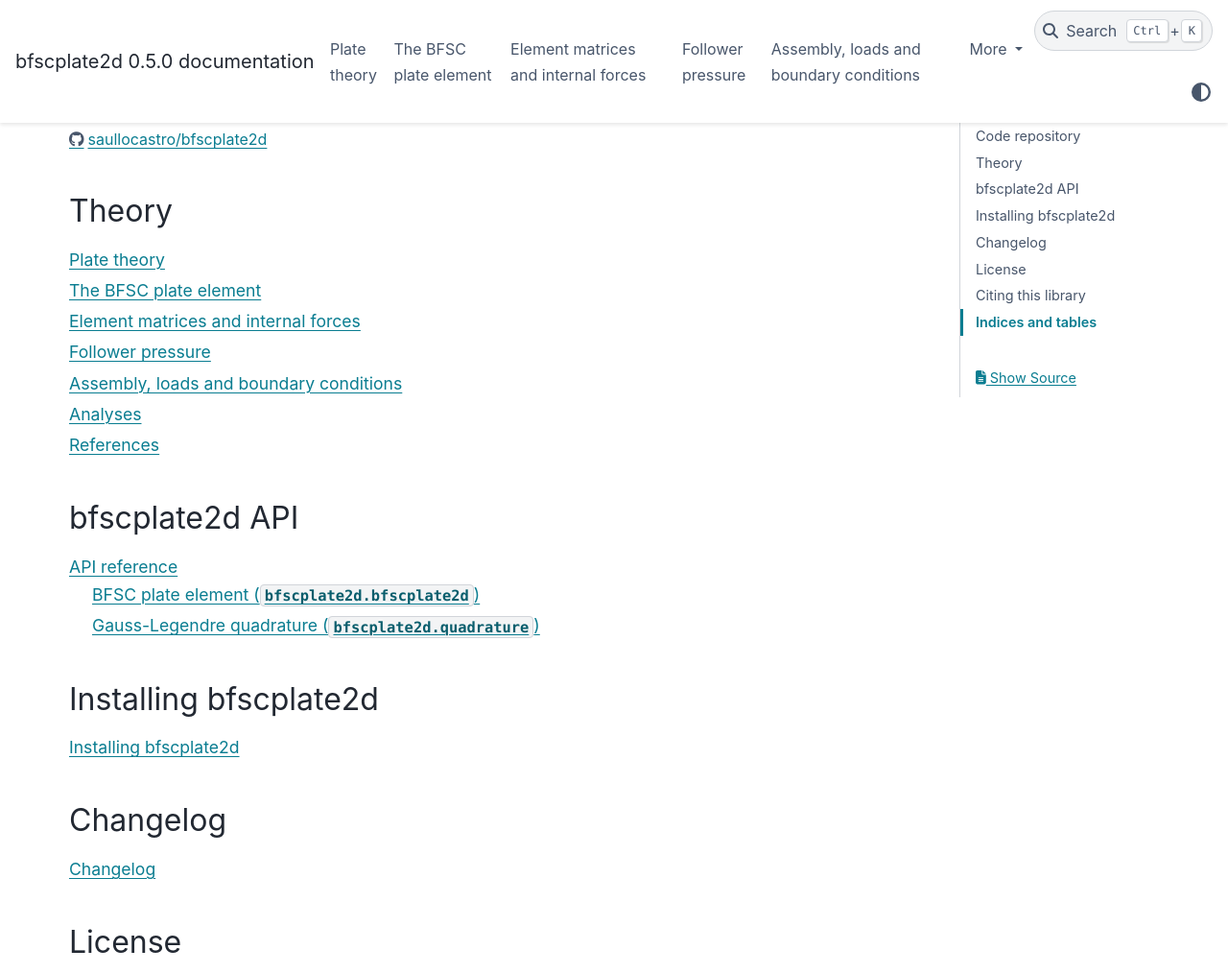
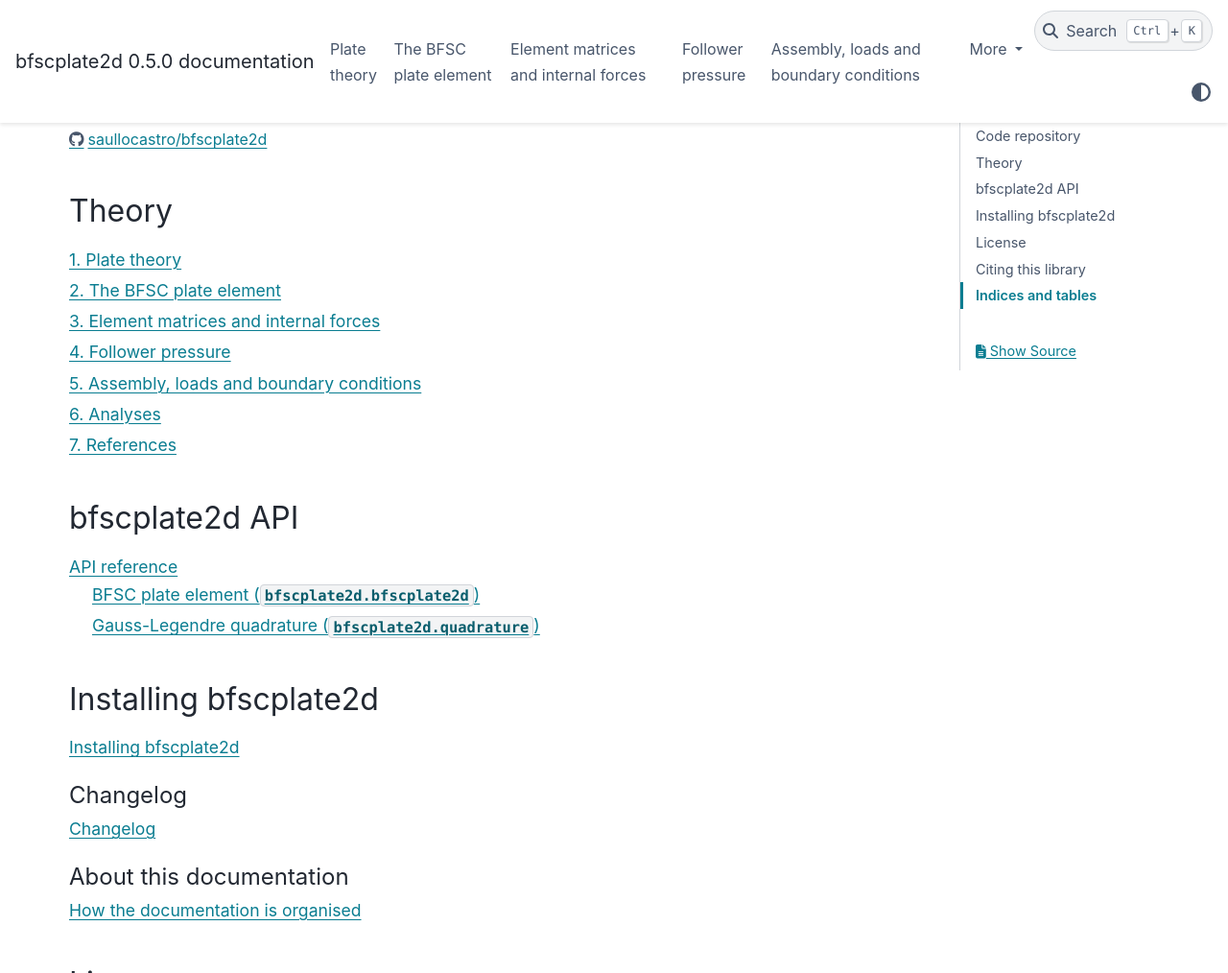
Before and after one commit to saullocastro/bfscplate2d, a Sphinx documentation site: the page built from doc/source/index.rst, in a window 1280 px wide and 1400 px high, scrolled down 574 px, cut to the strip 0-1014 px from the top of the window. Shown: the whole strip at 96% size. Built offline with Sphinx 7.4.7 and the PyData theme 0.15.4, drawn with Linux system fonts in a browser that asks for light colours; pages that are not in the unit, such as notebooks, are missing from menus; the version number is read from the project's files by our own code.

Commit message:
DOC: equations numbered per chapter of a numbered theory toctree; captioned changelog toctree; page on the documentation levels
conf.py: numfig, math_numfig, numfig_secnum_depth = 1, math_eqref_format '({number})' (answer 36). index.rst: the theory toctree is :numbered:, the changelog is in a toctree with :caption: Changelog (answer 27), documentation_levels.rst in a toctree of its own (answer 26).

````diff
--- a/doc/source/conf.py
+++ b/doc/source/conf.py
@@ -56,6 +56,13 @@
 
 default_role = 'math'
 
+# equations numbered per chapter of the numbered theory toctree, e.g. (3.2),
+# and referred to as Eq. (3.2) with ``Eq. :eq:`label```
+numfig = True
+math_numfig = True
+numfig_secnum_depth = 1
+math_eqref_format = '({number})'
+
 # the methods of the element class are documented by autodoc, with
 # ``:members:``, and its attributes in the docstring of the class
 numpydoc_show_class_members = False
--- a/doc/source/index.rst
+++ b/doc/source/index.rst
@@ -42,6 +42,7 @@
 
 .. toctree::
     :maxdepth: 1
+    :numbered:
 
     plate_theory.rst
     element.rst
@@ -82,13 +83,18 @@
     install.rst
 
 
-Changelog
----------
+.. toctree::
+    :maxdepth: 1
+    :caption: Changelog
+
+    changelog.rst
+
 
 .. toctree::
     :maxdepth: 1
+    :caption: About this documentation
 
-    changelog.rst
+    documentation_levels.rst
 
 
 License
````
Also changed, not shown: doc/source/documentation_levels.rst (added, +79 -0 lines).
